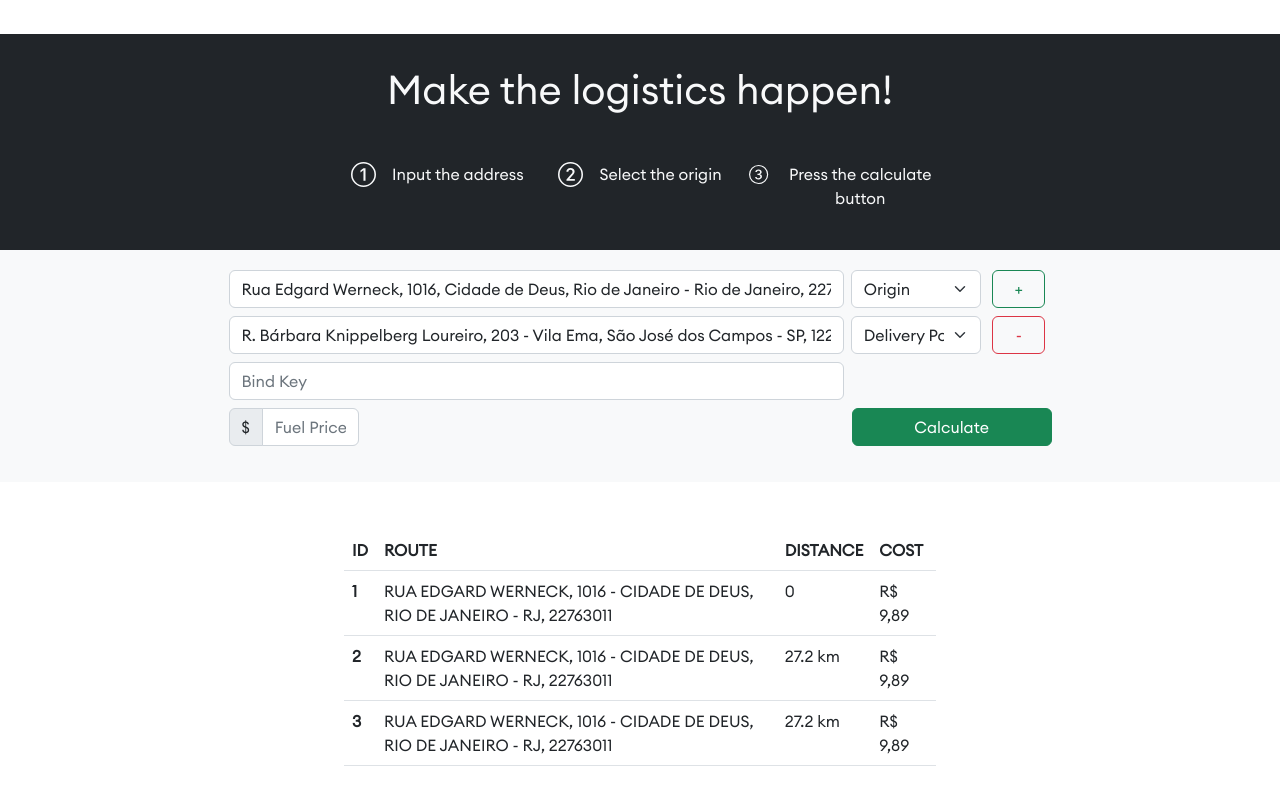
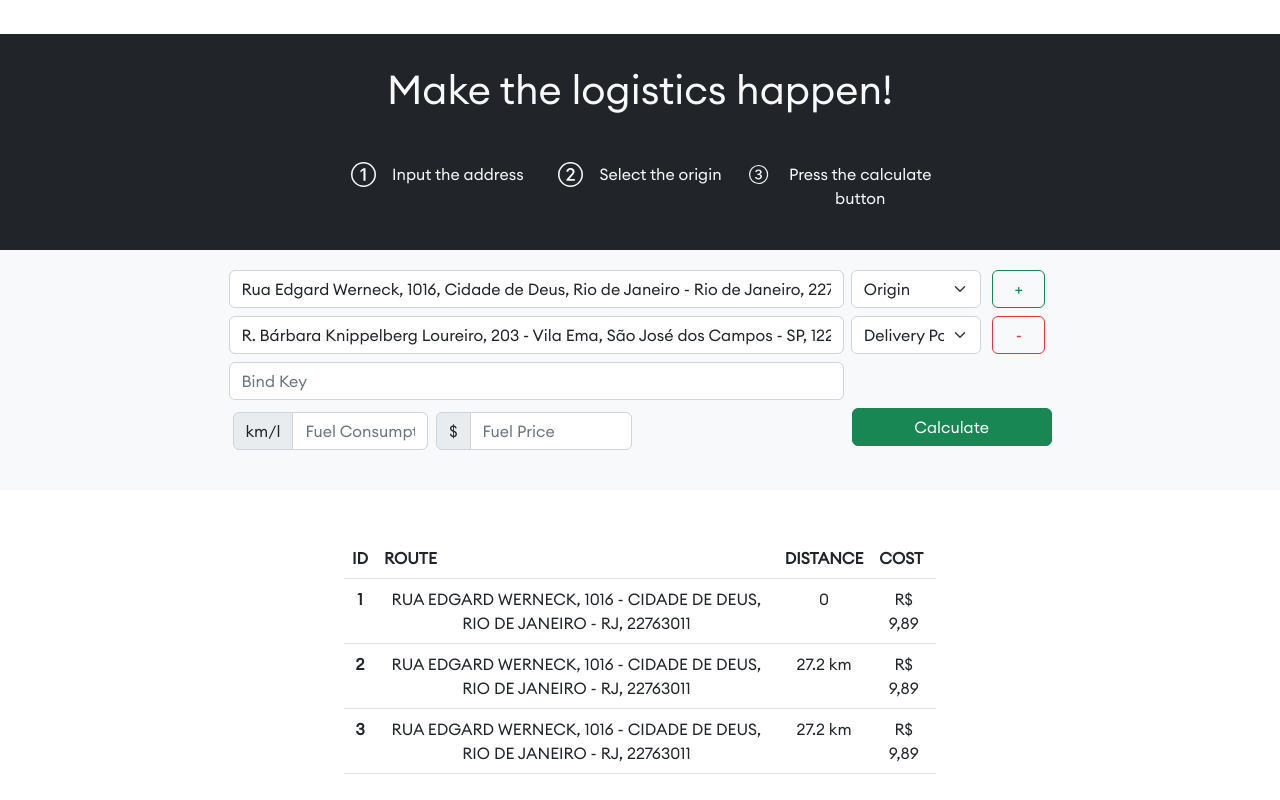
Before and after one commit to jdenari/routing-software, a Vue app: page / in a window 1280 px wide. Shown: the part 412-1212 px from the top of the page. Built offline with nearby package versions, Linux system fonts and the light colour scheme.

Commit message:
new-items-added

```diff
--- a/src/components/InputAddress.vue
+++ b/src/components/InputAddress.vue
@@ -75,7 +75,18 @@
             <!-- Other fields inputs (fuel price and the button calculate) -->
             <div class="input-group w-75 m-auto">
                 <div class="w-100 d-flex justify-content-between">
-                    <div class="col-2 p-1">
+                    <div class="col-6 p-1 d-flex">
+                        <div class="col-6 p-1">
+                            <div class="input-group mb-3">
+                                <span class="input-group-text">km/l</span>
+                                <input
+                                    type="text"
+                                    class="form-control"
+                                    aria-label="Amount (to the nearest reais) "
+                                    placeholder="Fuel Consumption">
+                            </div>
+                        </div>
+                        <div class="col-6 p-1">
                             <div class="input-group mb-3">
                                 <span class="input-group-text">$</span>
                                 <input
@@ -83,6 +94,7 @@
                                     class="form-control"
                                     aria-label="Amount (to the nearest reais) "
                                     placeholder="Fuel Price">
+                            </div>
                         </div>
                     </div>
                     <div class="col-3 p-1">
--- a/src/components/TableAddress.vue
+++ b/src/components/TableAddress.vue
@@ -9,7 +9,7 @@
                 <th scope="col">COST</th>
                 </tr>
             </thead>
-            <tbody>
+            <tbody class="text-center">
                 <tr>
                 <th scope="row"> 1 </th>
                 <td>RUA EDGARD WERNECK, 1016 - CIDADE DE DEUS, RIO DE JANEIRO - RJ, 22763011</td>
--- a/src/store/index.js
+++ b/src/store/index.js
@@ -2,7 +2,8 @@ import { createStore } from 'vuex'
 
 export default createStore({
   state: {
-    distancia: 0
+    distancia: 0,
+    bindKey: 'AozZGLcvhDECgWnjhqzTzjpCOc0yuBDHn6d16Rd7rsVi4mAkgx-J9qsHRWzh9'
   },
   getters: {
   },
```
Lines whose indentation alone changed are shown as unchanged.
